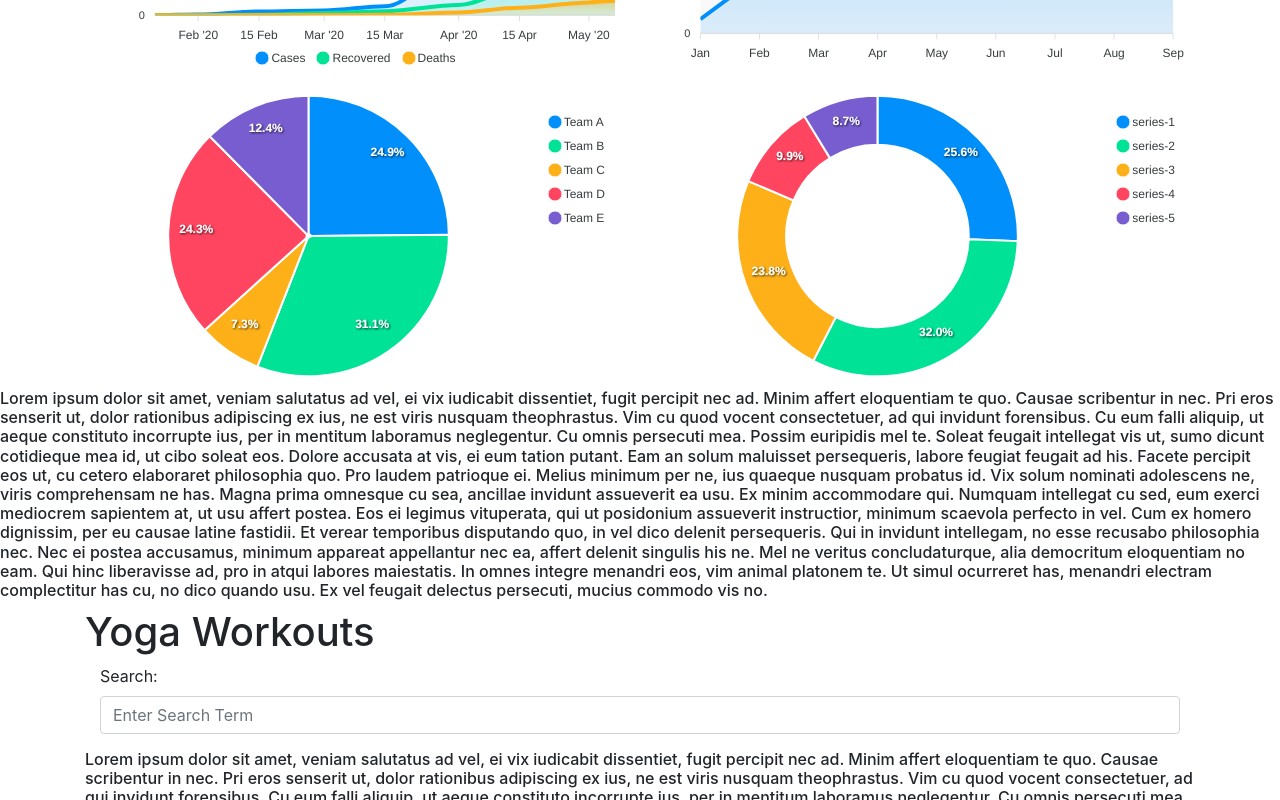
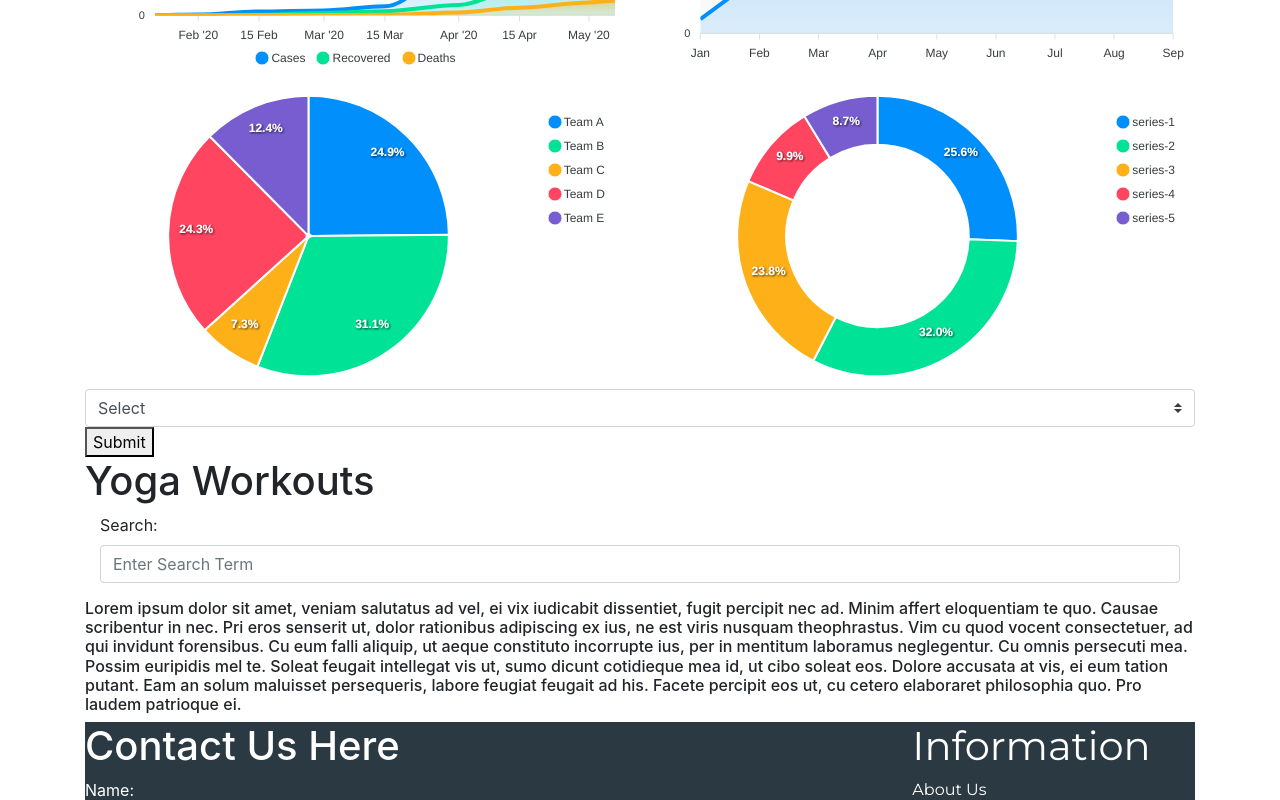
Before and after one commit to youjmi/mindflo, a React (Create React App) app in the folder client/: page /dashboard in a window 1280 px wide. Shown: the part 847-1647 px from the top of the page. Built offline with nearby package versions, Linux system fonts and the light colour scheme; no server answers.

Commit message:
adding dropdown options for DashBoard

```diff
--- a/client/src/components/Charts/index.js
+++ b/client/src/components/Charts/index.js
@@ -1,6 +1,6 @@
 
 import React from "react";
-
+import { Form } from "react-bootstrap"
 import ReactApexChart from "react-apexcharts";
 import "./style.css";
 
@@ -97,7 +97,7 @@ function Charts() {
         name: "Desktops",
         data: [10, 41, 35, 51, 49, 62, 69, 91, 148]
     }]
-    const linesoptions= {
+    const linesoptions = {
         chart: {
             height: 350,
             type: 'line',
@@ -123,32 +123,57 @@ function Charts() {
         },
         xaxis: {
             categories: ['Jan', 'Feb', 'Mar', 'Apr', 'May', 'Jun', 'Jul', 'Aug', 'Sep'],
-          }}
+        }
+    }
 
 
 
 
     return (
 
-        <div id="charts" className ="container">
+        <div>
+            <div id="charts" className="container">
                 <div className="row Chart1">
-                <div className ="col">
-                <ReactApexChart className="linechart" options={lineoptions} series={lineseries} type="area" height={300}  />
+                    <div className="col">
+                        <ReactApexChart className="linechart" options={lineoptions} series={lineseries} type="area" height={300} />
                     </div>
-                <div className ="col">
+                    <div className="col">
                         <ReactApexChart className="linechart" options={linesoptions} series={linesseries} type="area" height={300} />
                     </div>
                 </div>
                 <div className="row Chart2">
-            <div className ="col">
+                    <div className="col">
                         <ReactApexChart className="piechart" options={pieoptions} series={pieseries} type="pie" height={300} />
                     </div>
-            <div className ="col">
+                    <div className="col">
                         <ReactApexChart className="donutchart" options={donutoptions} series={donutseries} type="donut" height={300} />
                     </div>
                 </div>
             </div>
 
+
+            <div>
+                <div className="container">
+                    <Form.Control
+                        as="select"
+                        custom
+                    // ref={this.myRef}
+                    >
+                        <option >Select</option>
+                        <option value="mind">Mind</option>
+                        <option value="body">Body</option>
+                        <option value="pamper">Pamper</option>
+
+                    </Form.Control>
+                    <button > {/*onClick={this.onButtonClick}*/}
+                    Submit
+                </button>
+                </div>
+            </div>
+        </div>
+
+
+
     )
 };
 
--- a/client/src/pages/Dashboard.js
+++ b/client/src/pages/Dashboard.js
@@ -11,36 +11,8 @@ function Dashboard() {
   return (
     <div>
       <h1>DASHBOARD SECTION</h1>
-<Charts/>
+      <Charts/>
 
-      <h6>
-        Lorem ipsum dolor sit amet, veniam salutatus ad vel, ei vix iudicabit
-        dissentiet, fugit percipit nec ad. Minim affert eloquentiam te quo.
-        Causae scribentur in nec. Pri eros senserit ut, dolor rationibus
-        adipiscing ex ius, ne est viris nusquam theophrastus. Vim cu quod vocent
-        consectetuer, ad qui invidunt forensibus. Cu eum falli aliquip, ut aeque
-        constituto incorrupte ius, per in mentitum laboramus neglegentur. Cu
-        omnis persecuti mea. Possim euripidis mel te. Soleat feugait intellegat
-        vis ut, sumo dicunt cotidieque mea id, ut cibo soleat eos. Dolore
-        accusata at vis, ei eum tation putant. Eam an solum maluisset
-        persequeris, labore feugiat feugait ad his. Facete percipit eos ut, cu
-        cetero elaboraret philosophia quo. Pro laudem patrioque ei. Melius
-        minimum per ne, ius quaeque nusquam probatus id. Vix solum nominati
-        adolescens ne, viris comprehensam ne has. Magna prima omnesque cu sea,
-        ancillae invidunt assueverit ea usu. Ex minim accommodare qui. Numquam
-        intellegat cu sed, eum exerci mediocrem sapientem at, ut usu affert
-        postea. Eos ei legimus vituperata, qui ut posidonium assueverit
-        instructior, minimum scaevola perfecto in vel. Cum ex homero dignissim,
-        per eu causae latine fastidii. Et verear temporibus disputando quo, in
-        vel dico delenit persequeris. Qui in invidunt intellegam, no esse
-        recusabo philosophia nec. Nec ei postea accusamus, minimum appareat
-        appellantur nec ea, affert delenit singulis his ne. Mel ne veritus
-        concludaturque, alia democritum eloquentiam no eam. Qui hinc liberavisse
-        ad, pro in atqui labores maiestatis. In omnes integre menandri eos, vim
-        animal platonem te. Ut simul ocurreret has, menandri electram
-        complectitur has cu, no dico quando usu. Ex vel feugait delectus
-        persecuti, mucius commodo vis no.
-      </h6>
 
       <Container>
         <h1>Yoga Workouts</h1>
```
Lines whose indentation alone changed are shown as unchanged.
